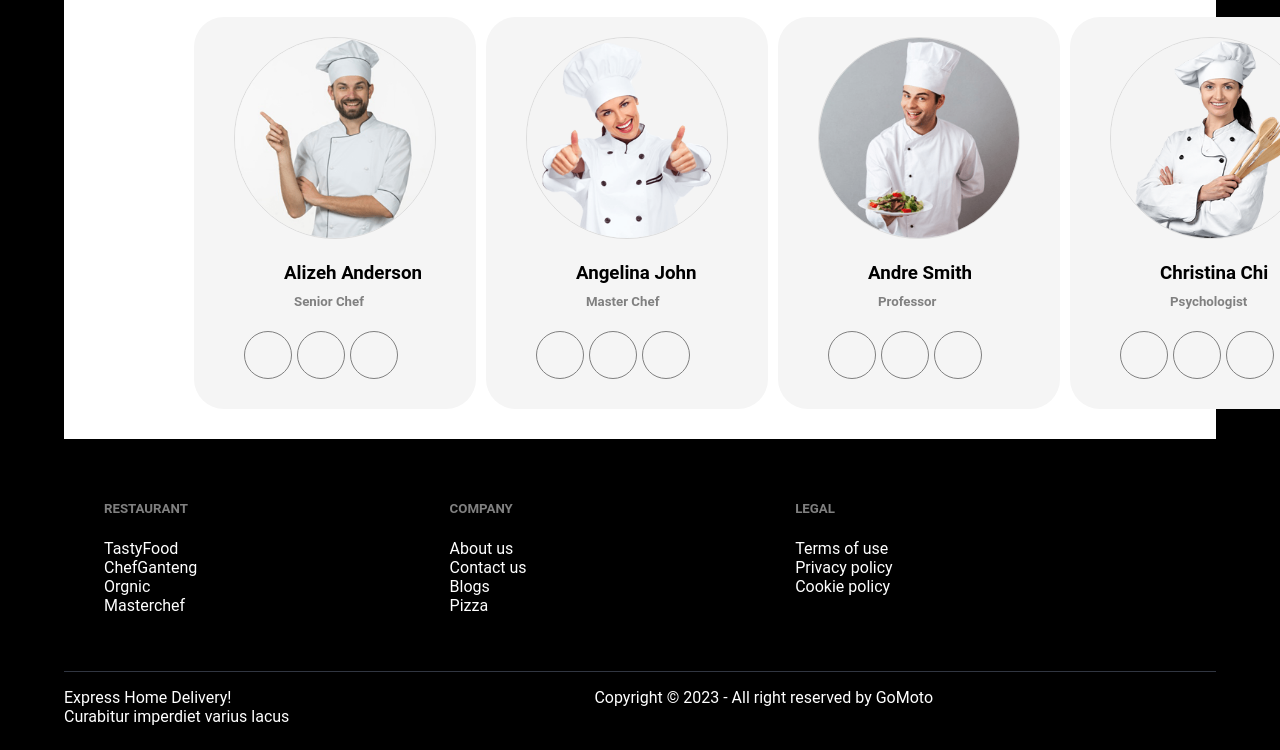
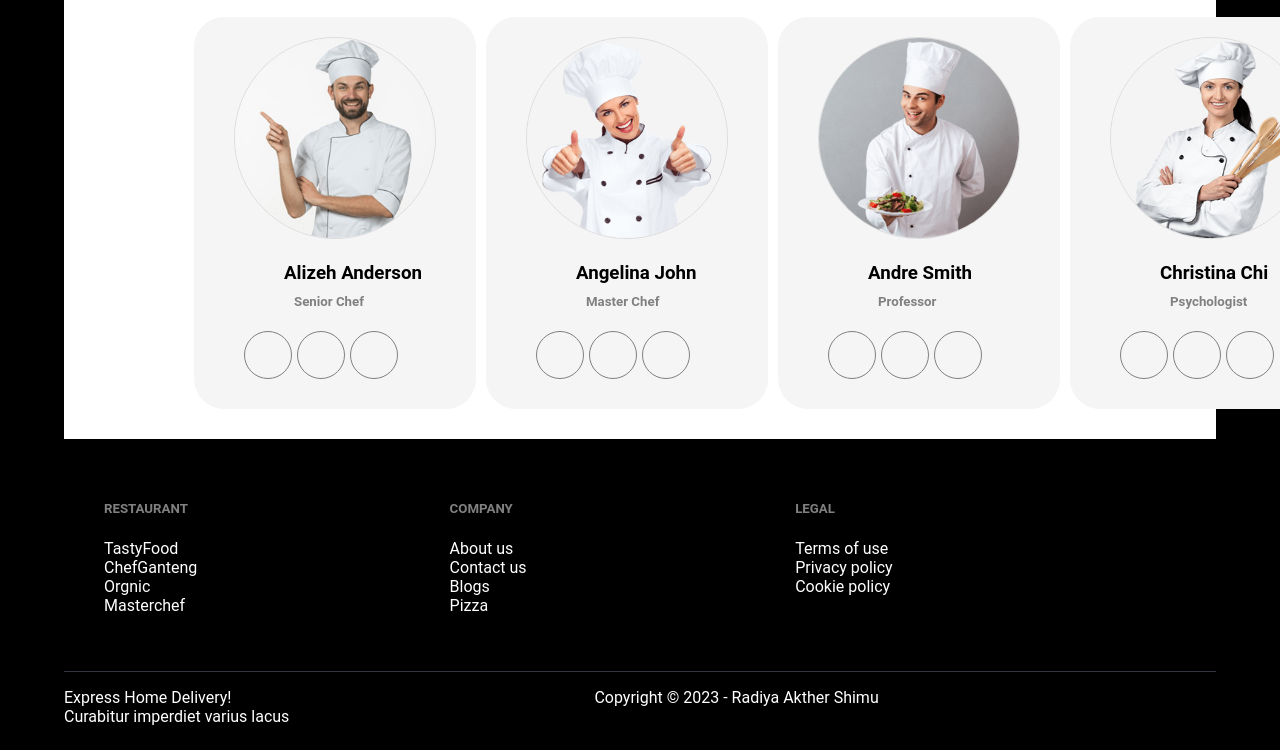
Before and after one commit to radiyashimu1122/GOMOTO, a plain HTML site: page index.html in a window 1280 px wide. Shown: the part 7036-7786 px from the top of the page. Drawn offline with Linux system fonts and the light colour scheme.

Commit message:
footer section update

```diff
--- a/index.html
+++ b/index.html
@@ -248,7 +248,7 @@
 <footer class="lastfooter">
     <div class="expresshome"> <p>Express Home Delivery!<br>
         Curabitur imperdiet varius lacus</p></div>
-    <div class="copyright"><p>Copyright © 2023 - All right reserved by GoMoto</p></div>
+    <div class="copyright"><p>Copyright © 2023 - Radiya Akther Shimu</p></div>
 </footer>
 
 
```
